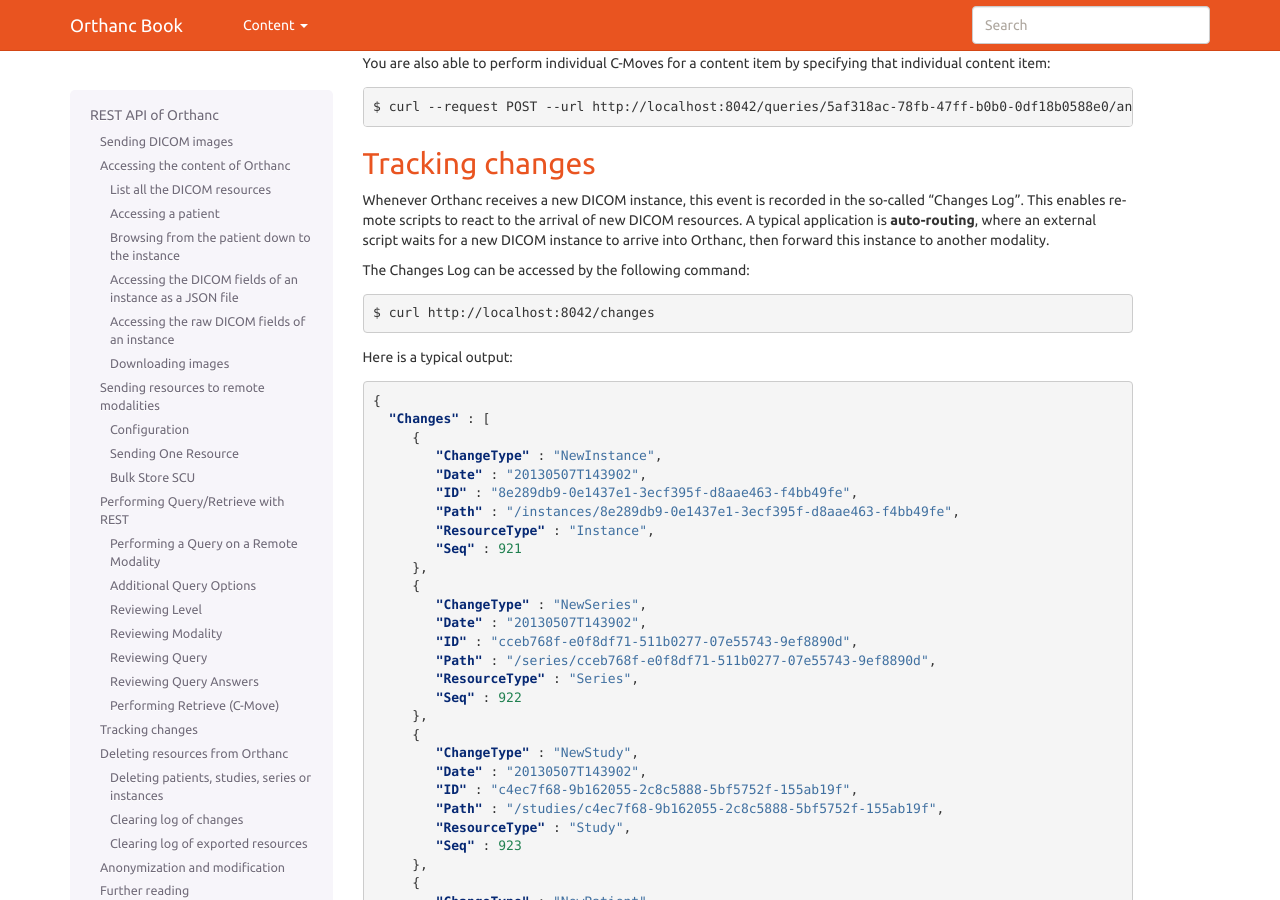
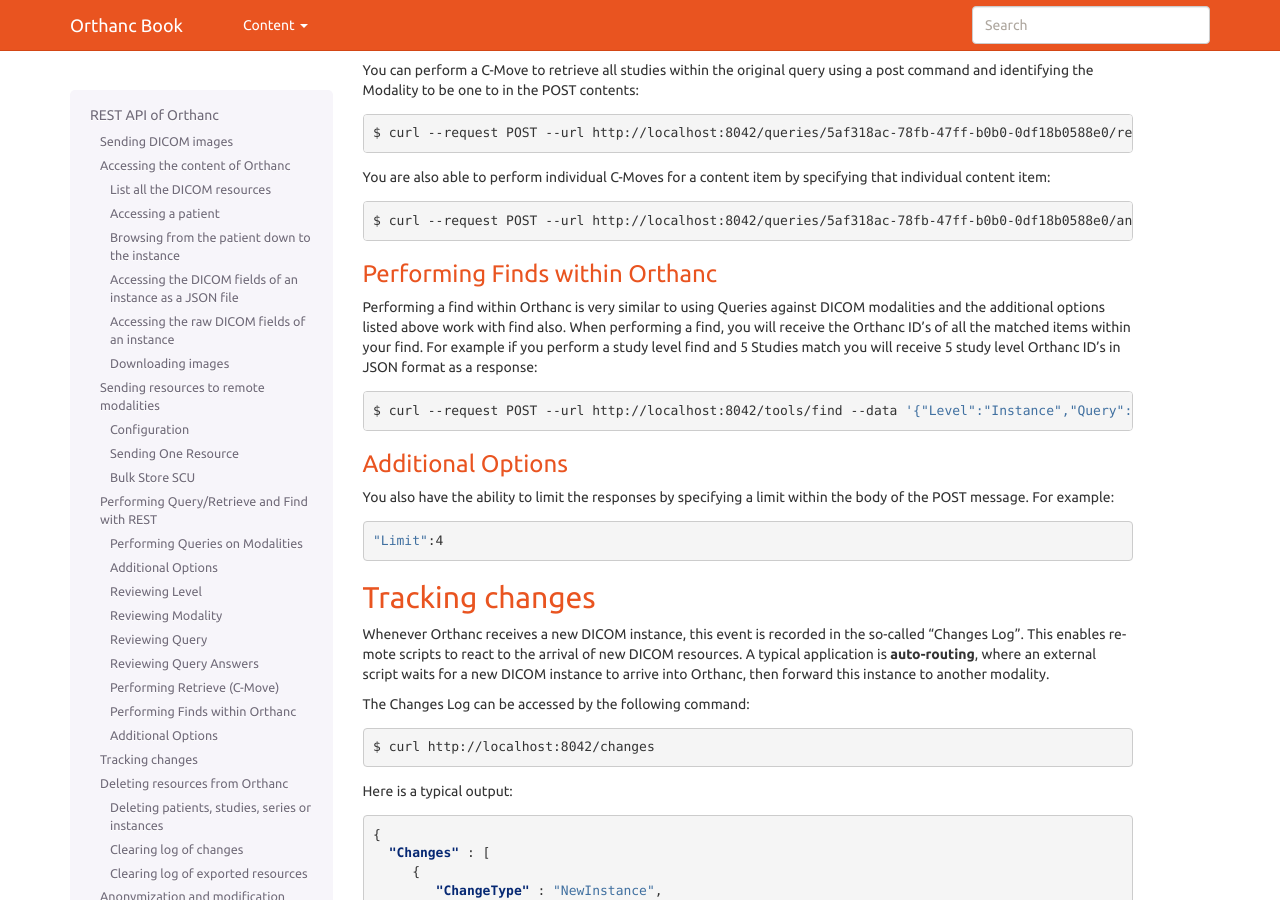
Before and after one commit to orthanc-mirrors/orthanc-book, a Sphinx documentation site: the page built from Sphinx/source/users/rest.rst, in a window 1280 px wide and 900 px high, scrolled down 8303 px. Built offline with Sphinx 7.4.7, drawn with Linux system fonts in a browser that asks for light colours; some of the changed text lies outside the part shown.

Commit message:
Added find information to: Performing Query/Retrieve and Find with REST
--HG--
branch : bryandearlove/added-find-information-to-performing-que-1523454574665

```diff
--- a/Sphinx/source/users/rest.rst
+++ b/Sphinx/source/users/rest.rst
@@ -414,7 +414,7 @@
    <https://bitbucket.org/sjodogne/orthanc/src/default/Resources/Samples/Python/HighPerformanceAutoRouting.py>`__.
 
 
-Performing Query/Retrieve with REST
+Performing Query/Retrieve and Find with REST
 -----------------------------------
 
 *Section contributed by Bryan Dearlove*
@@ -427,10 +427,10 @@
 Configuration section under Sending resources to remote modalities).
 
 
-Performing a Query on a Remote Modality
-^^^^^^^^^^^^^^^^^^^^^^^^^^^^^^^^^^^^^^^
+.. highlight:: bash
 
-.. highlight:: bash
+Performing Queries on Modalities
+^^^^^^^^^^^^^^^^^^^^^^^^^^^^^^^^
 
 To initiate a query you perform a POST command against the Modality
 with the identifiers you are looking for. The the example below we are
@@ -454,8 +454,8 @@
      }
 
 
-Additional Query Options
-^^^^^^^^^^^^^^^^^^^^^^^^
+Additional Options
+^^^^^^^^^^^^^^^^^^
 
 .. highlight:: json
 
@@ -469,6 +469,10 @@
 it you can do::
 
  "PatientName":"*Jo*".
+
+ To perform date searches you can specify within StudyDate a starting date and/or
+ a before date. For example "StudyDate":"20180323-" would search for all study dates after the specified date to now.
+ Doing "StudyDate":"20180323-20180325" would search for all study dates between the specified date.
 
 
 Reviewing Level
@@ -545,6 +549,24 @@
 specifying that individual content item::
 
   $ curl --request POST --url http://localhost:8042/queries/5af318ac-78fb-47ff-b0b0-0df18b0588e0/answers/0/retrieve --data Orthanc
+
+Performing Finds within Orthanc
+^^^^^^^^^^^^^^^^^^^^^^^^^^^^^^^
+.. highlight:: bash
+
+Performing a find within Orthanc is very similar to using Queries against DICOM modalities and the additional options listed above work with find also.
+When performing a find, you will receive the Orthanc ID's of all the matched items within your find. For example if you perform a study level find and 5 Studies
+match you will receive 5 study level Orthanc ID's in JSON format as a response::
+
+$ curl --request POST --url http://localhost:8042/tools/find --data '{"Level":"Instance","Query":{"Modality":"CR","StudyDate":"20180323-","PatientID":"*"}}'
+
+Additional Options
+^^^^^^^^^^^^^^^^^^
+.. highlight:: bash
+
+You also have the ability to limit the responses by specifying a limit within the body of the POST message. For example::
+
+"Limit":4
 
 
 Tracking changes
```
